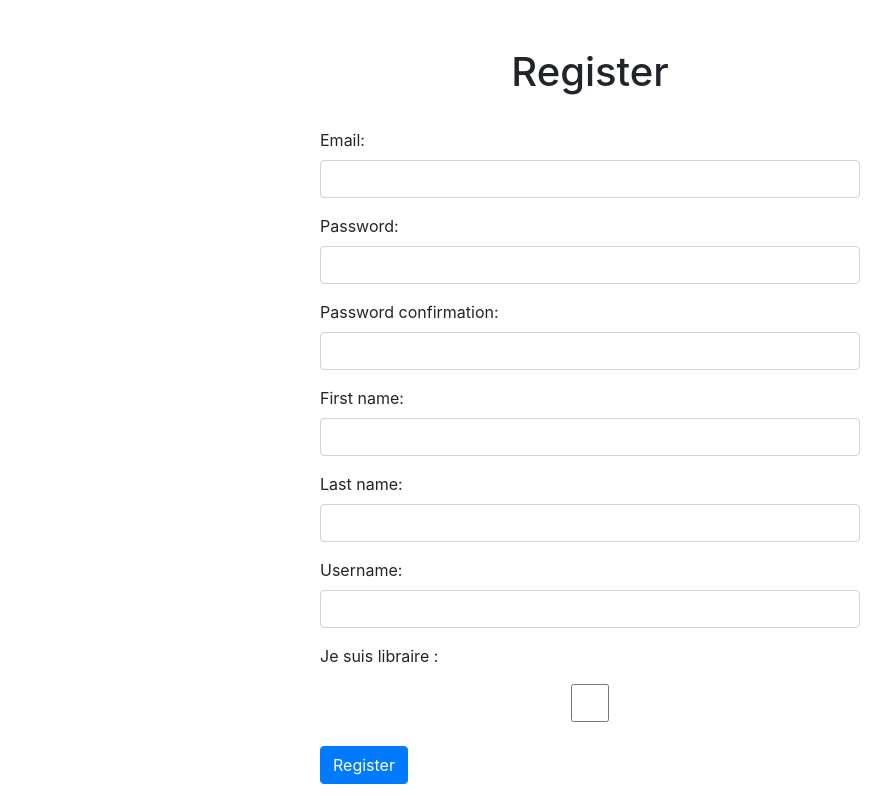
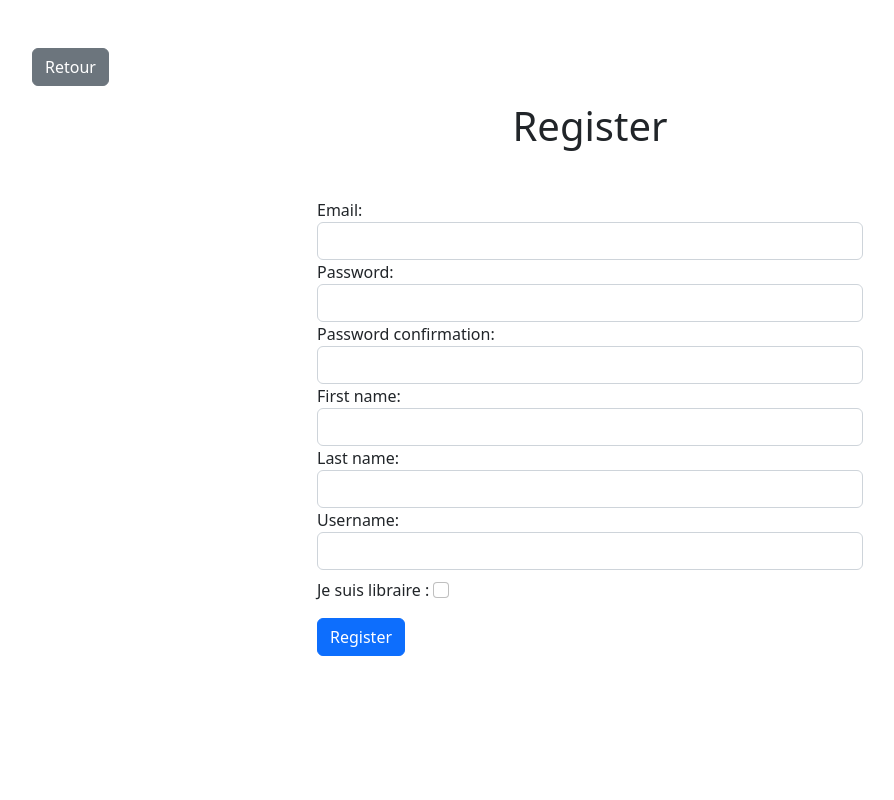
Before and after one commit to di-meh/django-library, a Django app: page /register/ in a window 1280 px wide. Shown: the whole page, without its empty margins (50-944 px from the left). Run offline with Django 3.2, Linux system fonts and the light colour scheme; some libraries are stand-ins or nearby versions.

Commit message:
clean front

```diff
--- a/templates/registration/base.html
+++ b/templates/registration/base.html
@@ -3,12 +3,7 @@
     <title>Library</title>
 
     <!-- CSS only -->
-    <link
-      rel="stylesheet"
-      href="https://stackpath.bootstrapcdn.com/bootstrap/4.5.0/css/bootstrap.min.css"
-      integrity="sha384-9aIt2nRpC12Uk9gS9baDl411NQApFmC26EwAOH8WgZl5MYYxFfc+NcPb1dKGj7Sk"
-      crossorigin="anonymous"
-    />
+    <link href="https://cdn.jsdelivr.net/npm/bootstrap@5.2.2/dist/css/bootstrap.min.css" rel="stylesheet" integrity="sha384-Zenh87qX5JnK2Jl0vWa8Ck2rdkQ2Bzep5IDxbcnCeuOxjzrPF/et3URy9Bv1WTRi" crossorigin="anonymous">
     <style>
       .col-centered {
         text-align: center;
--- a/templates/registration/login.html
+++ b/templates/registration/login.html
@@ -36,7 +36,11 @@
             {{ error|escape }}
           </p>
           {% endfor %} {% endif %}
-          <button type="submit" class="btn btn-primary">Login</button>
+          <div class="mt-2">
+            <button type="submit" class="btn btn-primary">Login</button>
+            <a href="/register" class="btn btn-secondary">Register</a>
+          </div>
+
         </form>
       </div>
     </div>
--- a/templates/registration/register.html
+++ b/templates/registration/register.html
@@ -1,9 +1,14 @@
 {% extends 'registration/base.html' %} {% block content %}
 <section>
   <div class="container">
-    <div class="row">
+    <div class="row mt-5 mb-3">
+      <div class="col-md-12">
+        <a class="btn btn-secondary" href="/login">Retour</a>
+      </div>
+    </div>
+    <div class="row mb-4">
       <div class="col-md-12 col-centered">
-        <h1 class="mt-5 mb-3">Register</h1>
+          <h1>Register</h1>
       </div>
     </div>
 
@@ -13,14 +18,16 @@
           {% csrf_token %} {% for field in form %}
           <div class="form-group">
             {% if 'checkBoxInput' in field.label_tag %}
-            <p>Je suis libraire :</p>
+            <div class="my-2">
+              <label class="form-check-label" for="{{ field.id_for_label }}">Je suis libraire :</label>
               <input
                 type="checkbox"
                 name="{{ field.html_name }}"
-              class="form-control"
+                class="form-check-input"
                 maxlength="{% if 'username' in field.label_tag %}150{% endif %}"
                 id="{{ field.id_for_label }}"
               />
+            </div>
             {% else %}
             {{ field.label_tag }}
             <input
```
Also changed, not shown: templates/accueil.html (+1 -6 lines). Lines whose indentation alone changed are shown as unchanged.
